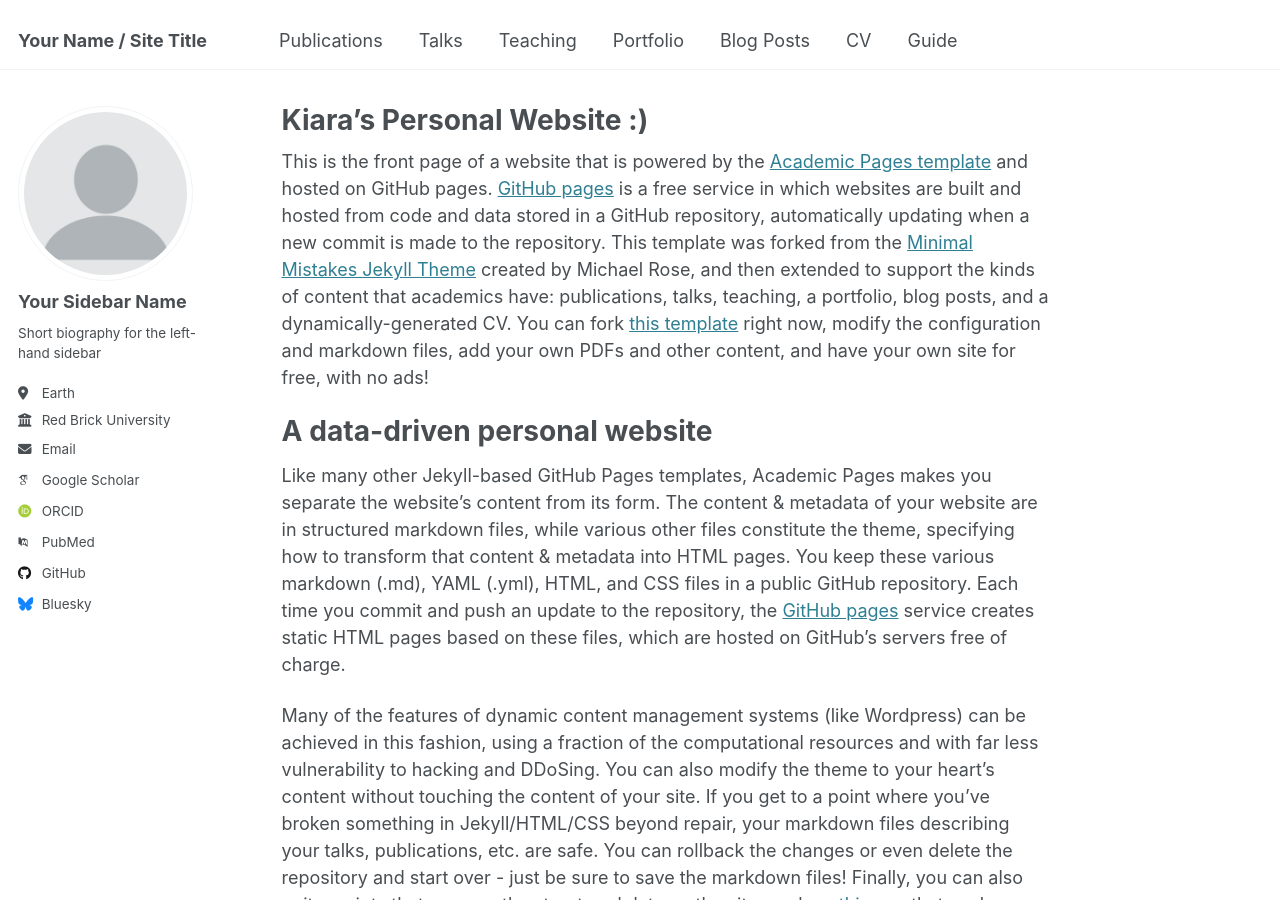
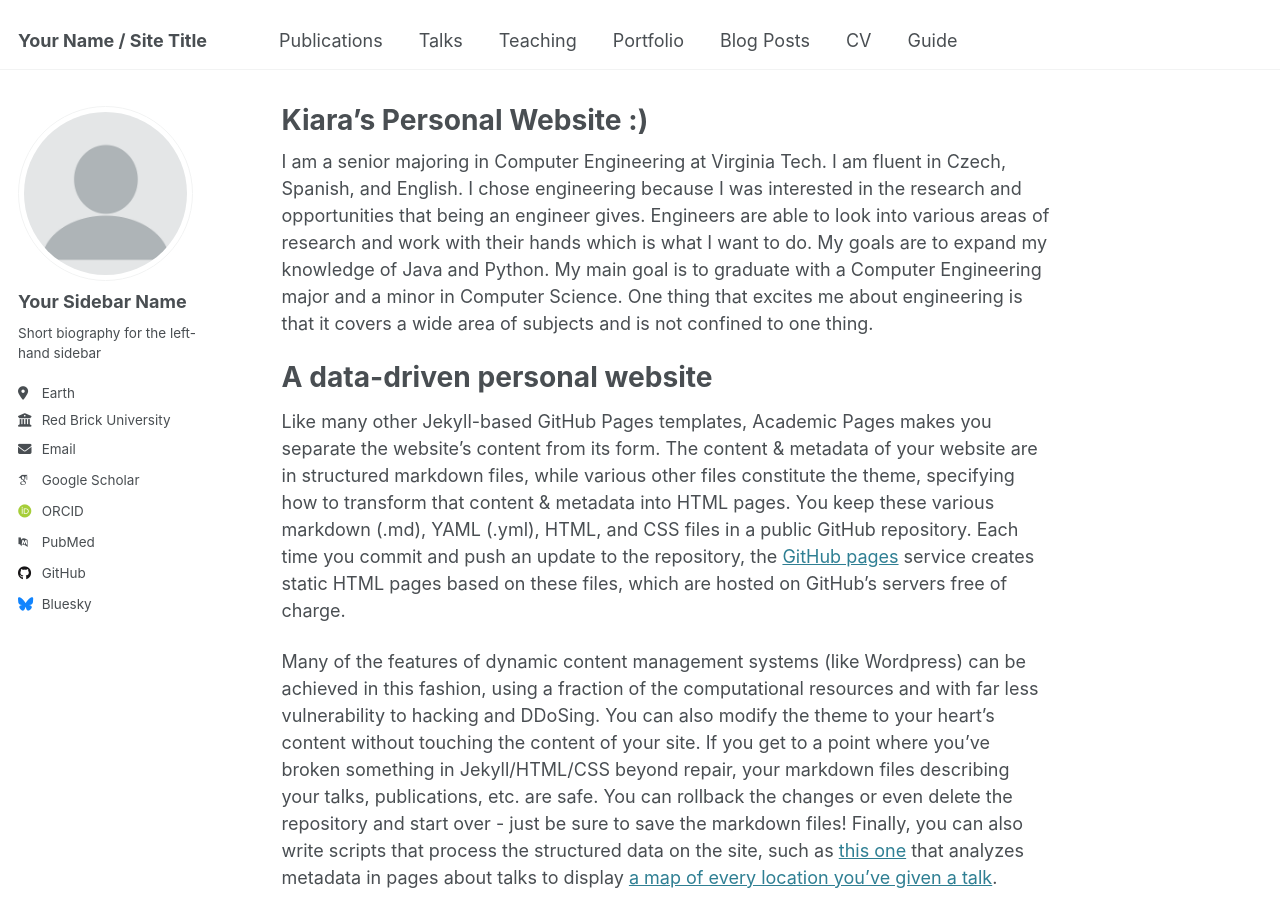
Before and after one commit to kiarak425/kiarak.github.io, a Jekyll site: the page built from _pages/about.md, in a window 1280 px wide and 900 px high. Built offline with Jekyll 4.4.1, drawn with Linux system fonts in a browser that asks for light colours; some web fonts are replaced.

Commit message:
new changes:

```diff
--- a/_pages/about.md
+++ b/_pages/about.md
@@ -7,7 +7,9 @@ redirect_from:
   - /about.html
 ---
 
-This is the front page of a website that is powered by the [Academic Pages template](https://github.com/academicpages/academicpages.github.io) and hosted on GitHub pages. [GitHub pages](https://pages.github.com) is a free service in which websites are built and hosted from code and data stored in a GitHub repository, automatically updating when a new commit is made to the repository. This template was forked from the [Minimal Mistakes Jekyll Theme](https://mmistakes.github.io/minimal-mistakes/) created by Michael Rose, and then extended to support the kinds of content that academics have: publications, talks, teaching, a portfolio, blog posts, and a dynamically-generated CV. You can fork [this template](https://github.com/academicpages/academicpages.github.io) right now, modify the configuration and markdown files, add your own PDFs and other content, and have your own site for free, with no ads!
+I am a senior majoring in Computer Engineering at Virginia Tech. I am fluent in Czech, Spanish, and English. I chose engineering because I was interested in the research and opportunities that being an engineer gives. Engineers are able to look into various areas of research and work with their hands which is what I want to do.
+My goals are to expand my knowledge of Java and Python. My main goal is to graduate with a Computer Engineering major and a minor in Computer Science.
+One thing that excites me about engineering is that it covers a wide area of subjects and is not confined to one thing.
 
 A data-driven personal website
 ======
```
